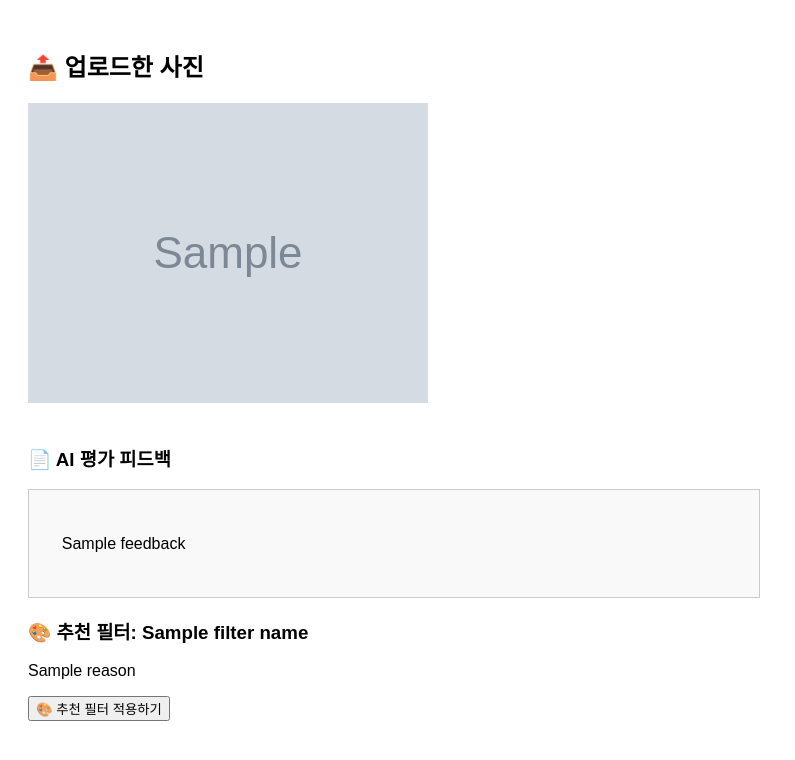
After one commit to JangGandhi/photo-feedback-ollama, a Flask app: template templates/result.html in a window 1280 px wide. The commit adds this page. Shown: the top 760 px of the page, without its empty margins (0-795 px from the left). Run offline with Flask 3, Linux system fonts and the light colour scheme; the template is opened without the code that fills it: most values are stand-ins (such as "Sample title", 1, 10 or a date in 2020); grey boxes marked "Sample" are stand-in pictures.

Commit message:
csj200111

```diff
--- a/app.py
+++ b/app.py
@@ -1,68 +1,157 @@
-# 서버 파일
+# 통합 서버: 업로드 → AI 피드백 → 필터 추천 → 필터 적용 → 이전 피드백 확인
 from flask import Flask, request, render_template, redirect, url_for
 import os
 import requests
 import base64
 import json
+import datetime
+from werkzeug.utils import secure_filename
+from PIL import Image, ImageFilter, ImageEnhance
 
 app = Flask(__name__)
-
-# 업로드 및 로그 폴더 설정
 UPLOAD_FOLDER = 'static/uploads'
 LOG_FILE = 'log/feedback_log.txt'
+HISTORY_FILE = 'log/history.json'
 os.makedirs(UPLOAD_FOLDER, exist_ok=True)
 os.makedirs('log', exist_ok=True)
 app.config['UPLOAD_FOLDER'] = UPLOAD_FOLDER
 
+FILTER_MAP = {
+    "BLUR": ImageFilter.BLUR,
+    "SHARPEN": ImageFilter.SHARPEN,
+    "DETAIL": ImageFilter.DETAIL,
+    "CONTOUR": ImageFilter.CONTOUR,
+    "EDGE_ENHANCE": ImageFilter.EDGE_ENHANCE,
+    "SMOOTH": ImageFilter.SMOOTH
+}
+
+# 상태 저장 변수
+CURRENT_FILENAME = None
+CURRENT_FILTER = None
 
 @app.route('/')
 def index():
     return render_template('index.html')
 
+@app.route('/evaluate', methods=['POST'])
+def evaluate():
+    global CURRENT_FILENAME, CURRENT_FILTER
+    file = request.files['image']
+    if not file:
+        return redirect(url_for('index'))
 
-@app.route('/upload', methods=['POST'])
-def upload():
-    file = request.files['image']
-    if file:
-        filepath = os.path.join(app.config['UPLOAD_FOLDER'], file.filename)
-        file.save(filepath)
+    # 파일 저장
+    filename = datetime.datetime.now().strftime("%Y%m%d_%H%M%S_") + secure_filename(file.filename)
+    filepath = os.path.join(app.config['UPLOAD_FOLDER'], filename)
+    file.save(filepath)
+    CURRENT_FILENAME = filename
 
-        # 첫 번째 업로드인지 확인
-        if os.path.exists(LOG_FILE):
-            with open(LOG_FILE, 'r', encoding='utf-8') as f:
-                previous_feedback = f.read()
-            prompt = (
-                f"다음은 이전 사진에 대한 피드백이야:\n{previous_feedback}\n"
-                f"지금 업로드된 새로운 사진을 보고, 이전 피드백과 비교해 어떤 점이 개선되었는지, "
-                f"여전히 개선할 점이 무엇인지 평가해줘."
-            )
+    # 평가 프롬프트 (변경 금지)
+    if os.path.exists(LOG_FILE):
+        with open(LOG_FILE, 'r', encoding='utf-8') as f:
+            previous_feedback = f.read()
+        prompt = f"""사용자는 이전에 너로부터 피드백을 받았고, 그 피드백을 반영하여 새롭게 사진을 촬영환 상황.
+이전 피드백: {previous_feedback}
+이번 응답의 목적은 업로드된 새로운 사진을 바탕으로, 이전 사진과 비교해 어떤 부분이 개선되었는지, 그리고 여전히 보완이 필요한 부분이 무엇인지 평가하는 것.
+만약 개선된 부분이 없다면, 그 사실도 솔직하고 냉정하게 판단하여 서술할 것.
+반드시 한글로 응답할 것.
+대괄호([]) 안에 있는 문장들은 예시 또는 설명이므로, 응답 생성 시 반드시 제외하고 출력할 것.
+반드시 아래 JSON 형식에 맞춰 응답할 것:
+
+{{
+  "overall_grade": "",
+  "overall_feedback": "",
+  "shutter_speed_score": "",
+  "shutter_speed_comment": "",
+  "aperture_score": "",
+  "aperture_comment": "",
+  "iso_score": "",
+  "iso_comment": ""
+}}"""
+    else:
+        prompt = """반드시 한글로 응답할 것.
+대괄호([]) 안에 있는 문장들은 예시 또는 설명이므로, 응답 생성 시 반드시 제외하고 출력할 것.
+반드시 아래 JSON 형식에 맞춰 응답할 것:
+
+{
+  "overall_grade": "",
+  "overall_feedback": "",
+  "shutter_speed_score": "",
+  "shutter_speed_comment": "",
+  "aperture_score": "",
+  "aperture_comment": "",
+  "iso_score": "",
+  "iso_comment": ""
+}"""
+
+    # 피드백 요청
+    feedback = analyze_with_llava(filepath, prompt)
+    with open(LOG_FILE, 'w', encoding='utf-8') as f:
+        f.write(json.dumps(feedback, ensure_ascii=False, indent=2))
+    save_history(filename, feedback)
+
+    # 필터 추천
+    filter_prompt = """
+당신은 사진 전문가입니다. 아래 이미지를 보고 다음 중 하나의 필터를 추천하고 그 이유를 설명하세요.
+가능한 필터: [\"BLUR\", \"SHARPEN\", \"DETAIL\", \"CONTOUR\", \"EDGE_ENHANCE\", \"SMOOTH\"]
+
+아래 JSON 형식으로만 출력하세요:
+{
+  "recommended_filter": "필터 이름",
+  "reason": "왜 이 필터를 추천하는지 한글로 설명"
+}
+"""
+    analysis = analyze_with_llava(filepath, filter_prompt)
+    CURRENT_FILTER = analysis.get("recommended_filter", "").strip().upper() if analysis else None
+    reason = analysis.get("reason", "없음") if analysis else "분석 실패"
+
+    return render_template('result.html', image_path=filepath, feedback=feedback,
+                           filter_name=CURRENT_FILTER, reason=reason)
+
+@app.route('/apply_filter', methods=['POST'])
+def apply_filter():
+    global CURRENT_FILENAME, CURRENT_FILTER
+    if not CURRENT_FILENAME or not CURRENT_FILTER:
+        return redirect(url_for('index'))
+
+    original_path = os.path.join(app.config['UPLOAD_FOLDER'], CURRENT_FILENAME)
+    name, ext = os.path.splitext(CURRENT_FILENAME)
+    if not ext:
+        ext = '.jpg'
+    filtered_path = os.path.join(app.config['UPLOAD_FOLDER'], f"filtered_{name}{ext}")
+
+    try:
+        img = Image.open(original_path)
+        if CURRENT_FILTER == "BLUR":
+            filtered = img.filter(ImageFilter.GaussianBlur(radius=8))
+        elif CURRENT_FILTER == "SHARPEN":
+            filtered = img.filter(ImageFilter.UnsharpMask(radius=2, percent=150, threshold=3))
+        elif CURRENT_FILTER == "DETAIL":
+            filtered = ImageEnhance.Contrast(img).enhance(1.5)
+            filtered = ImageEnhance.Color(filtered).enhance(1.8)
+        elif CURRENT_FILTER == "SMOOTH":
+            filtered = img.filter(ImageFilter.SMOOTH_MORE)
+        elif CURRENT_FILTER in FILTER_MAP:
+            filtered = img.filter(FILTER_MAP[CURRENT_FILTER])
         else:
-            prompt = "이 사진을 보고 사진의 점수(10점 만점), 잘한 점, 개선할 점을 알려줘."
+            return "지원하지 않는 필터입니다."
 
-        # LLaVA 분석 요청
-        feedback = analyze_with_llava(filepath, prompt)
+        filtered.save(filtered_path)
+        return render_template('filtered.html', image_path=filtered_path, original_path=original_path, filter_name=CURRENT_FILTER)
 
-        # 피드백 로그 저장
-        with open(LOG_FILE, 'w', encoding='utf-8') as f:
-            f.write(feedback)
+    except Exception as e:
+        return f"필터 적용 오류: {str(e)}"
 
-        return render_template('index.html', image_path=filepath, feedback=feedback)
-
-    return redirect(url_for('index'))
-
-
-@app.route('/clear_log', methods=['POST'])
-def clear_log():
-    if os.path.exists(LOG_FILE):
-        os.remove(LOG_FILE)
-    return redirect(url_for('index'))
-
+@app.route('/history')
+def history():
+    entries = load_history()
+    entries.sort(key=lambda x: x['timestamp'], reverse=True)
+    return render_template('history.html', entries=entries)
 
 def analyze_with_llava(image_path, prompt):
     with open(image_path, 'rb') as f:
         encoded_image = base64.b64encode(f.read()).decode('utf-8')
 
-    # 스트리밍 요청 처리
     response = requests.post(
         "http://localhost:11434/api/generate",
         json={
@@ -74,18 +163,45 @@ def analyze_with_llava(image_path, prompt):
         stream=True
     )
 
-    # 응답을 한 줄씩 읽고 문자열로 이어붙이기
-    full_response = ""
+    full_text = ""
     for line in response.iter_lines():
         if line:
             try:
                 data = json.loads(line.decode('utf-8'))
-                full_response += data.get("response", "")
-            except json.JSONDecodeError:
+                full_text += data.get("response", "")
+            except:
                 continue
 
-    return full_response if full_response else "AI 응답 없음"
+    try:
+        json_start = full_text.find("{")
+        json_end = full_text.rfind("}") + 1
+        json_str = full_text[json_start:json_end]
+        return json.loads(json_str)
+    except Exception as e:
+        print("LLaVA 응답 파싱 실패:", e)
+        print("응답 원문:\n", full_text)
+        return {"error": "파싱 실패", "raw_response": full_text}
 
+def save_history(filename, feedback):
+    entry = {
+        "filename": filename,
+        "timestamp": datetime.datetime.now().isoformat(),
+        "feedback": feedback
+    }
+    if os.path.exists(HISTORY_FILE):
+        with open(HISTORY_FILE, 'r', encoding='utf-8') as f:
+            history = json.load(f)
+    else:
+        history = []
+    history.append(entry)
+    with open(HISTORY_FILE, 'w', encoding='utf-8') as f:
+        json.dump(history, f, ensure_ascii=False, indent=2)
+
+def load_history():
+    if os.path.exists(HISTORY_FILE):
+        with open(HISTORY_FILE, 'r', encoding='utf-8') as f:
+            return json.load(f)
+    return []
 
 if __name__ == '__main__':
     app.run(debug=True)
--- /dev/null
+++ b/templates/result.html
@@ -0,0 +1,37 @@
+<!DOCTYPE html>
+<html lang="ko">
+<head>
+  <meta charset="UTF-8">
+  <title>AI 피드백 결과</title>
+  <style>
+    body {
+      font-family: sans-serif;
+      padding: 20px;
+    }
+    .feedback-box {
+      white-space: pre-wrap;
+      border: 1px solid #ccc;
+      padding: 15px;
+      max-width: 700px;
+      line-height: 1.6;
+      background-color: #f9f9f9;
+    }
+  </style>
+</head>
+<body>
+  <h2>📤 업로드한 사진</h2>
+  <img src="{{ image_path }}" style="max-width: 400px;"><br><br>
+
+  <h3>📄 AI 평가 피드백</h3>
+  <div class="feedback-box">
+    {{ feedback }}
+  </div>
+
+  <h3>🎨 추천 필터: {{ filter_name }}</h3>
+  <p>{{ reason }}</p>
+
+  <form action="/apply_filter" method="post">
+    <button type="submit">🎨 추천 필터 적용하기</button>
+  </form>
+</body>
+</html>
```
Also changed, not shown: templates/filtered.html (added, +39 -0 lines), templates/history.html (added, +24 -0 lines), templates/index.html (+10 -18 lines), static/uploads/20180803144610294_5F5NHEM3.png (deleted), static/uploads/img_19975_1.jpg (deleted), 2 other files.
